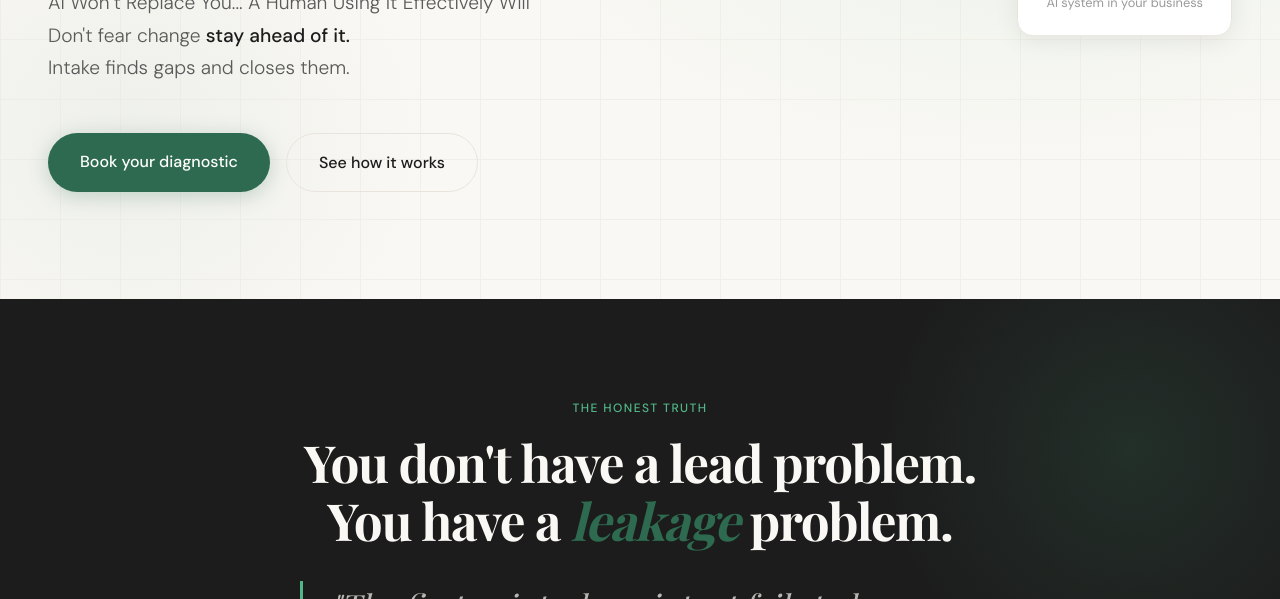
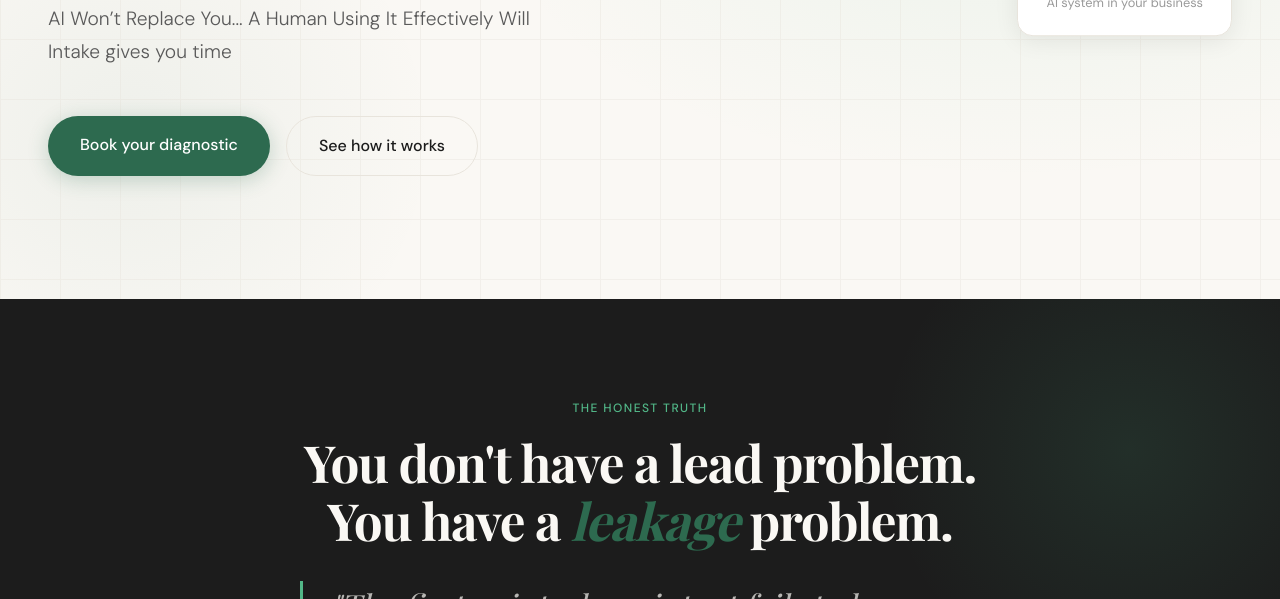
Before and after one commit to archiebald003/intake, a plain HTML site: page index.html in a window 1280 px wide. Shown: the part 501-1100 px from the top of the page. Drawn offline with nearby package versions, Linux system fonts and the light colour scheme.

Commit message:
Update index.html

```diff
--- a/index.html
+++ b/index.html
@@ -858,11 +858,11 @@
   <div class="hero-grid"></div>
   <div class="hero-content">
     <div class="hero-eyebrow">Pin-Point AI's Role</div>
-    <h1>If you're losing in the gap between AI ability and <em>follow through.</em></h1>
+    <h1>If you're lost in the gap between AI ability and <em>follow through.</em></h1>
     <p class="hero-sub">
       AI Won’t Replace You... A Human Using It Effectively Will<br>
-      Don't fear change <strong> stay ahead of it.</strong><br>
-      Intake finds gaps and closes them.
+      Intake gives you time <br>
+
     </p>
     <div class="hero-actions">
       <a href="#contact" class="btn-primary">Book your diagnostic</a>
```
